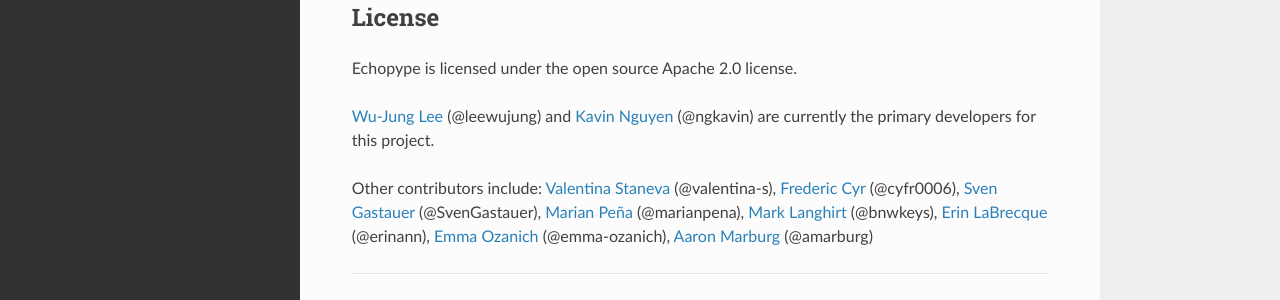
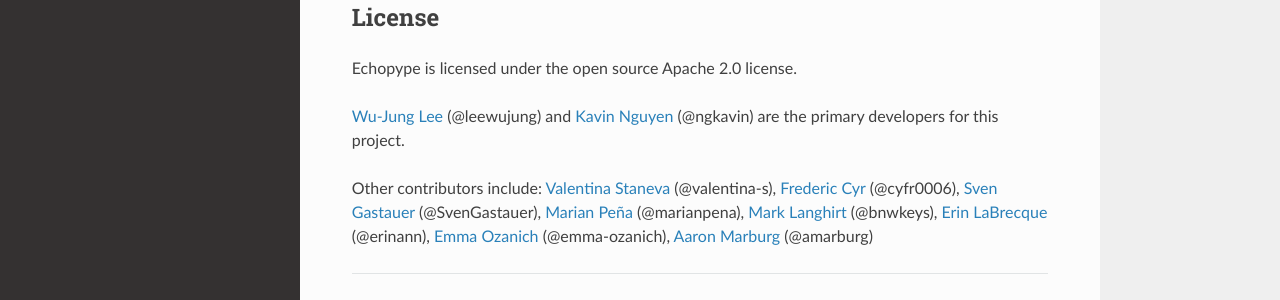
Before and after one commit to leewujung/echopype-lfs-test, a Sphinx documentation site: the page built from docs/source/index.rst, in a window 1280 px wide and 1294 px high. Shown: the part 783-1083 px from the top of the window. Built offline with Sphinx 7.4.7 and the Read the Docs theme 2.0.0, drawn with Linux system fonts in a browser that asks for light colours.

```diff
--- a/docs/source/index.rst
+++ b/docs/source/index.rst
@@ -38,7 +38,7 @@ Echopype is licensed under the open source Apache 2.0 license.
 
 `Wu-Jung Lee <http://leewujung.github.io>`_ (@leewujung)
 and `Kavin Nguyen <https://github.com/ngkavin>`_ (@ngkavin)
-are currently the primary developers for this project.
+are the primary developers for this project.
 
 Other contributors include:
 `Valentina Staneva <https://escience.washington.edu/people/valentina-staneva/>`_ (@valentina-s),
```
Also changed, not shown: README.rst (+8 -4 lines).
